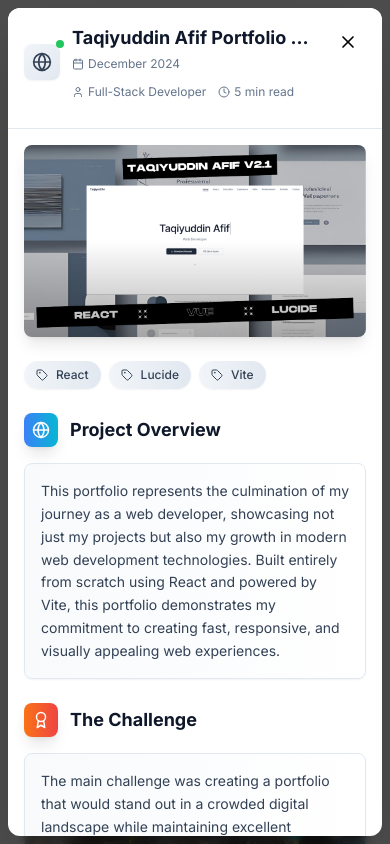
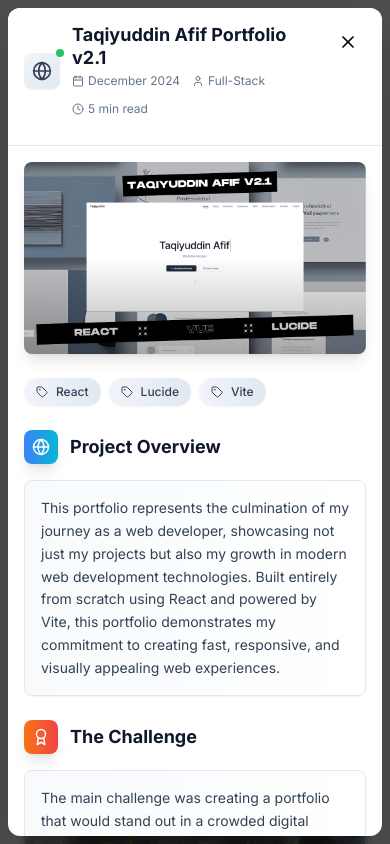
Before and after one commit to takhiyuddin/tqydnv2, a React (Vite) app: page / in a window 390 px wide. Both pictures are taken after a click on the button "Taqiyuddin Afif Portfolio v2.1". Shown: the part 10339-11183 px from the top of the page. Built offline with nearby package versions, Linux system fonts and the light colour scheme.

Commit message:
Fix Portfolio Responsive Title Display

```diff
--- a/src/components/Portfolio.tsx
+++ b/src/components/Portfolio.tsx
@@ -444,7 +444,7 @@ const Portfolio = () => {
             <div className="absolute top-0 left-0 h-1 bg-gradient-to-r from-blue-500 to-purple-600 transition-all duration-300 ease-out z-10"
                  style={{ width: `${readingProgress}%` }}></div>
 
-            {/* Responsive Header */}
+            {/* Responsive Header - Fixed to match Healthy School Project */}
             <div className="sticky top-0 bg-white/95 backdrop-blur-md border-b border-slate-200 p-4 sm:p-6 z-10">
               <div className="flex items-start justify-between gap-4">
                 <div className="flex-1 min-w-0">
@@ -456,7 +456,8 @@ const Portfolio = () => {
                       <div className="absolute -top-1 -right-1 w-2 h-2 bg-green-500 rounded-full"></div>
                     </div>
                     <div className="min-w-0 flex-1">
-                      <h2 className="text-lg sm:text-2xl font-bold text-slate-900 mb-1 truncate">
+                      {/* Fixed title display - no truncation, allow wrapping */}
+                      <h2 className="text-lg sm:text-2xl font-bold text-slate-900 mb-1 leading-tight">
                         {selectedProject.title}
                       </h2>
                       <div className="flex flex-wrap items-center gap-3 sm:gap-6 text-xs sm:text-sm text-slate-500">
@@ -466,7 +467,8 @@ const Portfolio = () => {
                         </div>
                         <div className="flex items-center gap-1">
                           <User size={12} />
-                          <span className="truncate">{selectedProject.role}</span>
+                          <span className="hidden sm:inline">{selectedProject.role}</span>
+                          <span className="sm:hidden">{selectedProject.role.split(' ')[0]}</span>
                         </div>
                         <div className="flex items-center gap-1">
                           <Clock size={12} />
```
